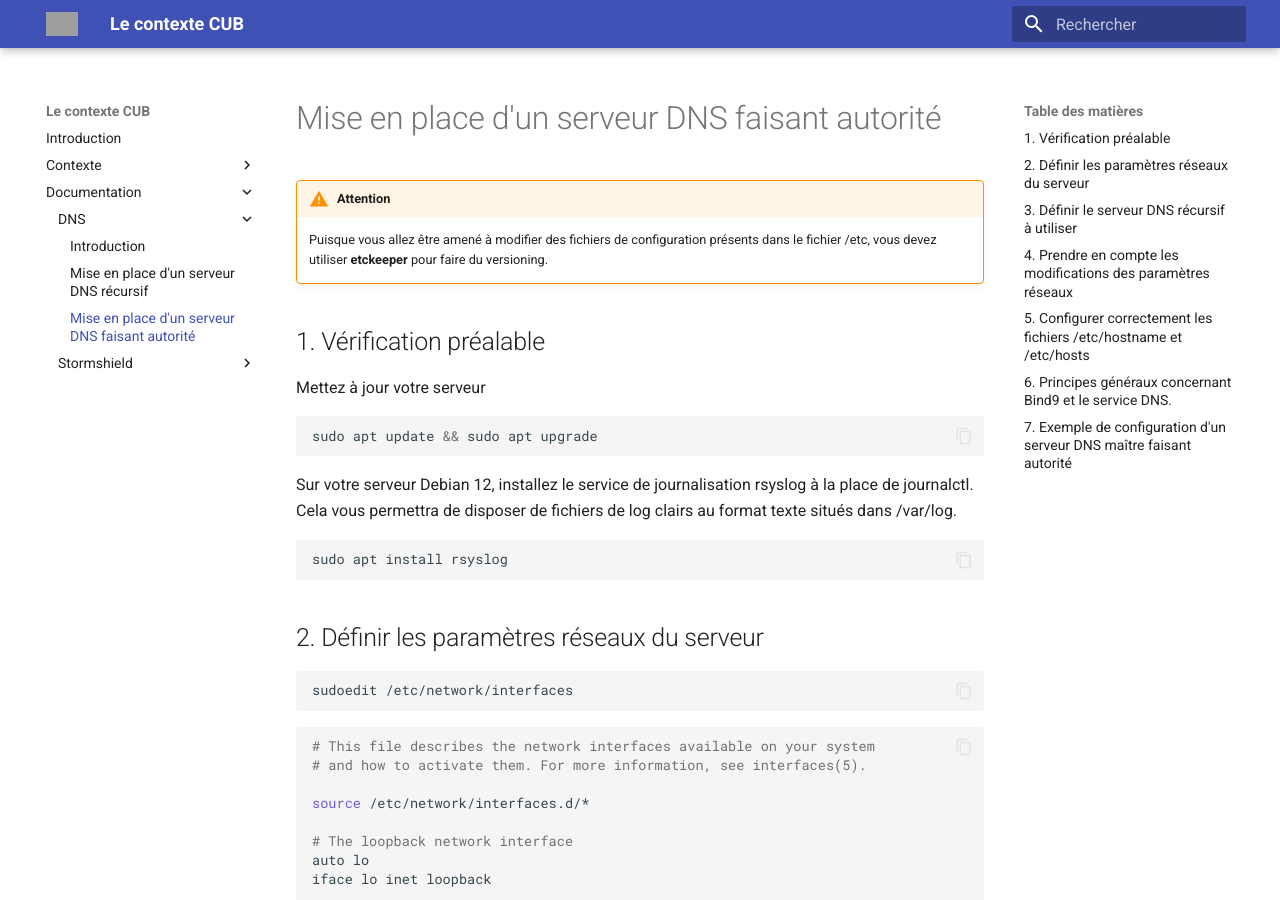
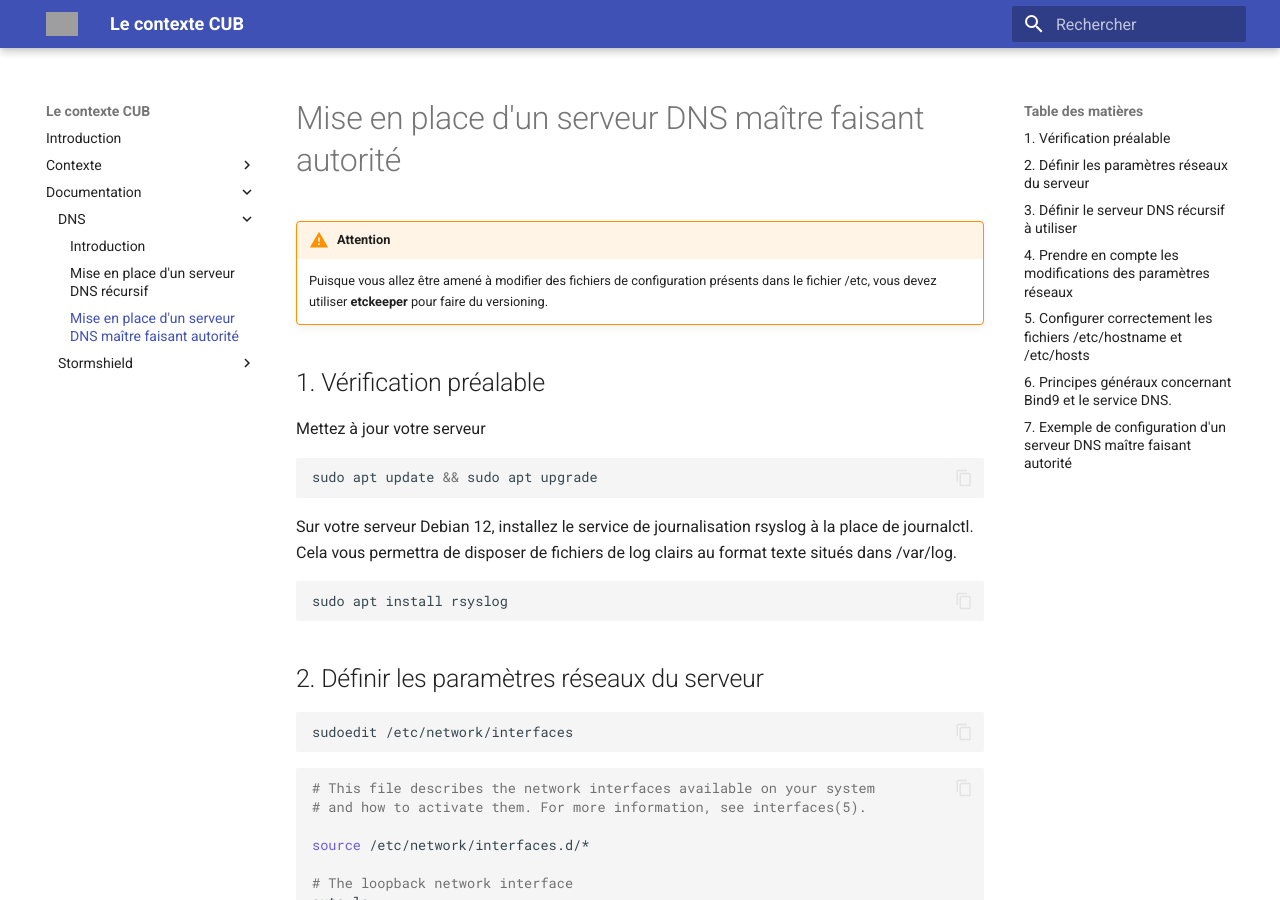
Before and after one commit to qdemouliere/sioplc.github.io, an MkDocs documentation site: the page built from docs/documentation/DNS/3--Autority.md, in a window 1280 px wide and 900 px high. Built offline with MkDocs 1.6.1 and Material for MkDocs 9.7.7, drawn with Linux system fonts in a browser that asks for light colours; grey boxes are pictures that could not be loaded.

Commit message:
Ajout serveur maitre faisant autorité v0.1

```diff
--- a/docs/documentation/DNS/3--Autority.md
+++ b/docs/documentation/DNS/3--Autority.md
@@ -1,4 +1,4 @@
-# Mise en place d'un serveur DNS faisant autorité
+# Mise en place d'un serveur DNS maître faisant autorité
 
 !!! Warning  "Attention"
     Puisque vous allez être amené à modifier des fichiers de configuration présents dans le fichier /etc, vous devez utiliser **etckeeper** pour faire du versioning.
```
